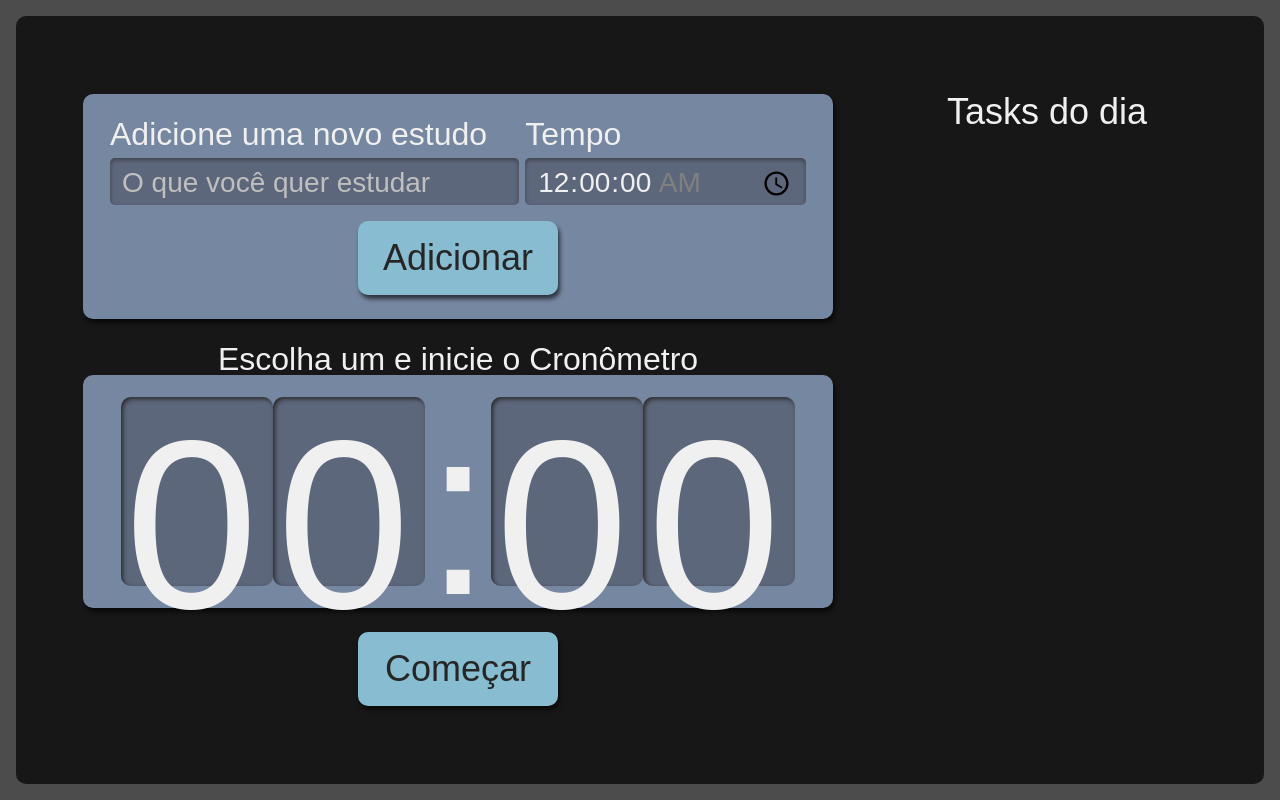
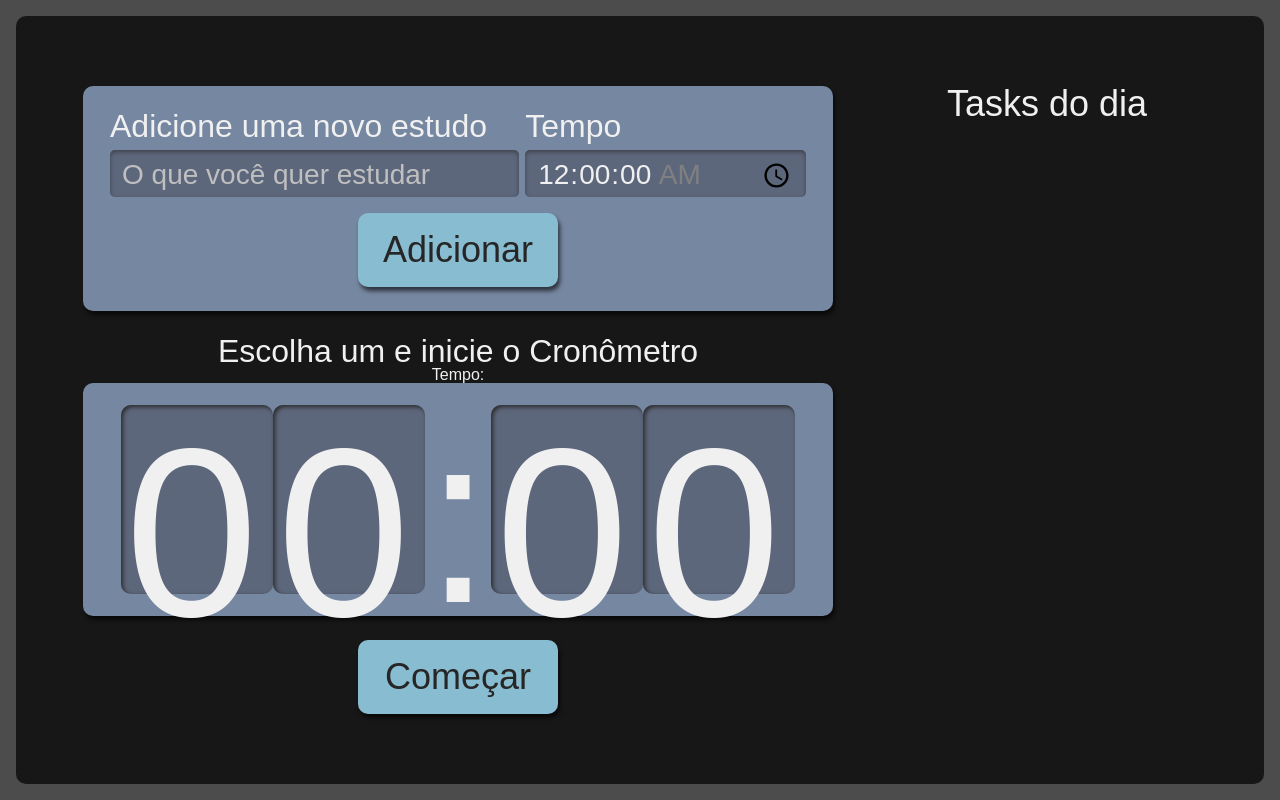
Before and after one commit to gabrielmg7/alura-react-typescript, a React (Create React App) app: page / in a window 1280 px wide. Built offline with nearby package versions, Linux system fonts and the light colour scheme.

Commit message:
atualizando cronômetro

```diff
--- a/src/components/Cronometro/index.tsx
+++ b/src/components/Cronometro/index.tsx
@@ -1,11 +1,24 @@
 import Botao from "../Botao"
 import Relogio from "./Relogio"
 import style from "./Cronometro.module.scss"
+import { ITarefa } from "../../types/tarefa"
+import { useState } from "react"
+import { tempoParaSegundos } from "../../common/utils/time"
+interface Props {
+    selecionado: ITarefa | undefined
+}
 
-export default function Cronometro() {
+export default function Cronometro({ selecionado }: Props) {
+
+    const [tempo, setTempo] = useState<Number>();
+    if(selecionado?.tempo){
+        setTempo(tempoParaSegundos(selecionado.tempo));
+    }
+
     return (
         <div className={style.cronometro}>
             <p className={style.titulo}>Escolha um e inicie o Cronômetro</p>
+            Tempo:{tempo}
             <div className={style.relogioWrapper}>
                 <Relogio />
             </div>
--- a/src/pages/App.tsx
+++ b/src/pages/App.tsx
@@ -24,7 +24,7 @@
         tarefas={tarefas}
         selecionaTarefa={selecionaTarefa}
       />
-      <Cronometro />
+      <Cronometro selecionado ={selecionado}/>
     </div>
   );
 }
```
Also changed, not shown: src/common/utils/time.ts (renamed from src/common/utils/date.ts).
